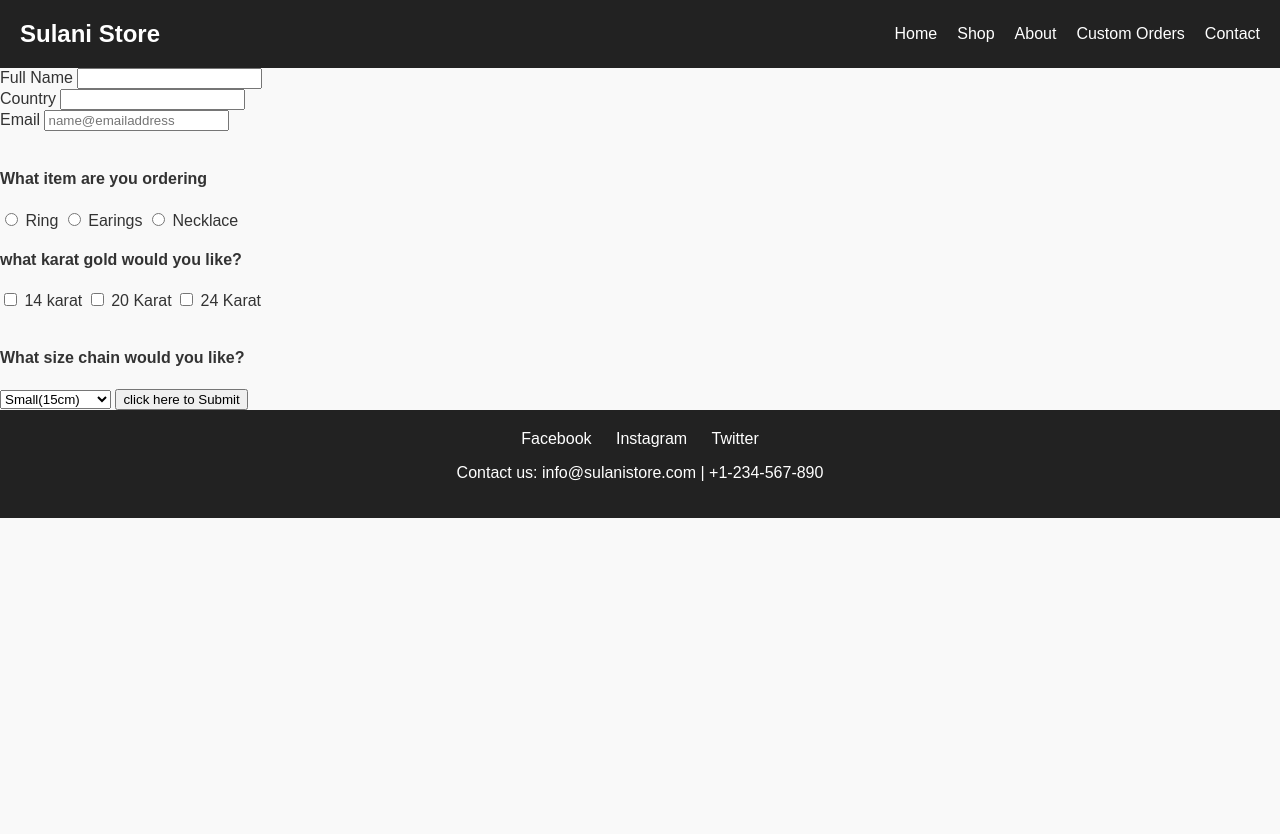
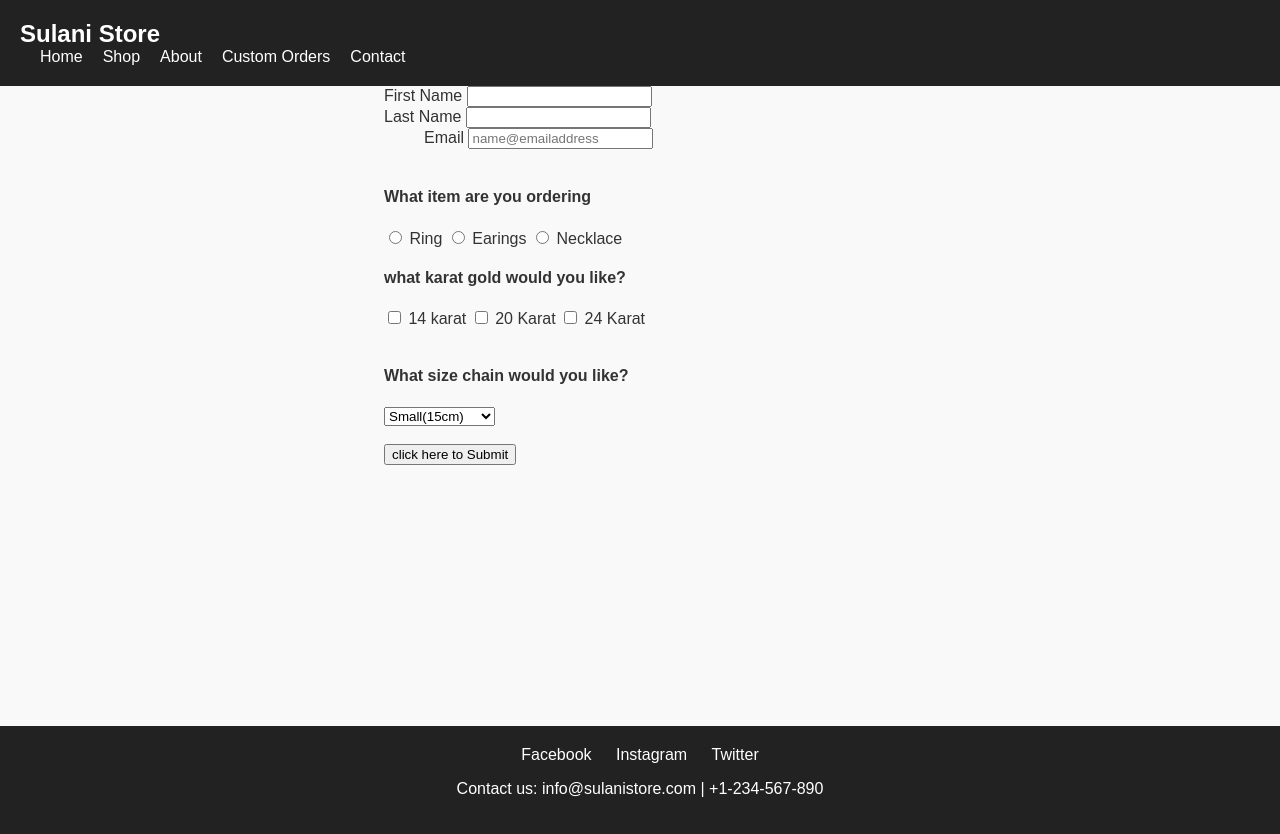
Before and after one commit to Presto908/Final-group-project--grid, a plain HTML site: page Order.html in a window 1280 px wide. Before the commit the page ends 800 px from the top, so only its background shows below. Drawn offline with Linux system fonts and the light colour scheme; a script that the page names is missing.

Commit message:
some improvements

```diff
--- a/Order.html
+++ b/Order.html
@@ -4,10 +4,12 @@
     <meta charset="UTF-8">
     <meta name="viewport" content="width=device-width, initial-scale=1.0">
     <link rel="stylesheet" href="styles.css">
+    <link rel="stylesheet" href="order.css">
 
-    <title>FormparctJul26</title>
+    <title>orderForm</title>
 </head>
 <header>
+    <div class="main">
     <div class="logo">Sulani Store</div>
     <nav>
         <ul>
@@ -19,16 +21,16 @@
         </ul>
     </nav>
 </header>
-<body>
+<body style="justify-items: auto;">
     <div>
    <form action="https://formspree.io/f/manwqzed " method="post">
 
 
-        <label for="name" >Full Name</label>
+        <label for="name" >First Name</label>
         <input type="text" name="identity" id="personal"></br>
-        <label for="lastname" name="identitry" id="personal">Country</label>
+        <label for="lastname" name="identitry" id="personal">Last Name</label>
         <input type="text"><br>
-         <label for="email-input" name="Email" id="email-input">Email</label>
+         <label for="email-input" name="Email" id="email-input" style="padding-left: 40px;">Email</label>
          <input type="text" placeholder="name@emailaddress">
 
             <br>
@@ -64,6 +66,7 @@
 <br> <br>
 <button type="submit">click here to submit</button>
    </select>
+   <br><br>
    <button type="submit">click here to Submit</button>
 </form>
 
@@ -83,5 +86,5 @@
         <p>Contact us: info@sulanistore.com | +1-234-567-890</p>
     </div>
 </footer>
-
+</div>
 </html>
--- a/gallery.css
+++ b/gallery.css
@@ -1,4 +1,7 @@
-*{ box-sizing: border-box;}
+*{ box-sizing: border-box;
+height: 100%;
+
+}
  item{ padding: 2rem;
 border: 5px;
 border-radius: 3px;
--- /dev/null
+++ b/order.css
@@ -0,0 +1,3 @@
+.main{height: 100%;
+
+}
--- a/styles.css
+++ b/styles.css
@@ -1,9 +1,13 @@
+*{box-sizing: border-box;
+align-items: center;}
 body {
+  height:100%;
   font-family: 'Arial', sans-serif;
   margin: 0;
   padding: 0;
   background-color: #f9f9f9;
   color: #333;
+
 }
 
 header {
@@ -15,7 +19,7 @@ header {
   color: #fff;
   position: sticky;
   top: 0;
-  z-index: 1000;
+  /* z-index: 1000;  */
 }
 
 .logo {
@@ -159,3 +163,14 @@ footer .social-media a {
 footer .social-media a:hover {
   color: #f0a500;
 }
+
+form {
+
+    /* flex: 1 ; */
+    flex-direction: column;
+    /* display: flex;  */
+    /* justify-content: center;  */
+     /* align-items: center;  */
+    padding-left: 30%;
+    height:80vh;
+}
```
Also changed, not shown: index.html (+2 -2 lines).
